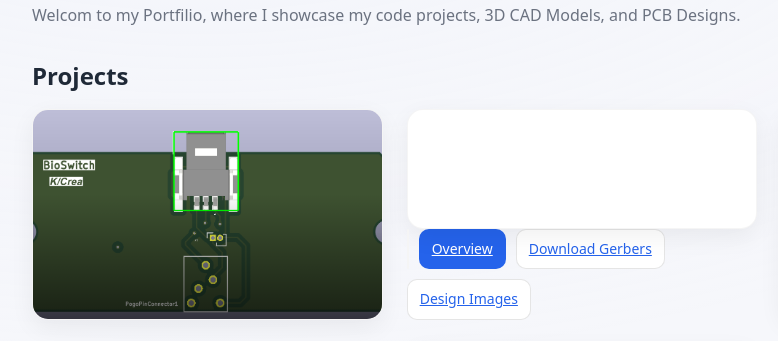
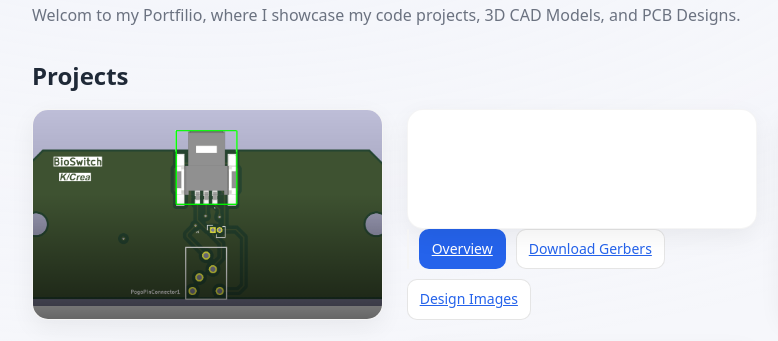
Before and after one commit to Chaabane-Rayfa/Chaabane-Rayfa.github.io, a plain HTML site: page index.html in a window 1280 px wide. Shown: the part 153-494 px from the top of the page, 58-836 px from the left. Drawn offline with Linux system fonts and the light colour scheme.

Commit message:
Update index.html

```diff
--- a/index.html
+++ b/index.html
@@ -51,10 +51,9 @@
 
 .card.overlay .cover {
   width: 100%;
-  height: 100%;
   aspect-ratio: 16/9;
-  object-fit: cover;
-  display: block;
+  background-size: cover;
+  background-position: center;
 }
 
 /* gradient for readability */
@@ -113,9 +112,9 @@
 
       <!-- CARD 1 -->
      <a class="card overlay" href="#">
-        <img class="cover" src="files/Sensor_Adapter_3D_Model.png" alt="Biosensor Adapter">
-       <div class="shade"></div>
-      <div class="on-image">
+       <div class="cover" style="background-image:url('files/Sensor_Adapter_3D_Model.png');"></div>
+  <div class="shade"></div>
+  <div class="on-image">
           <h3 class="title">BioSensor Adapter</h3>
           <p class="desc">KiCad design for removable Biosensor connector with custom edge adapter.</p>
           <div class="tags">
```
